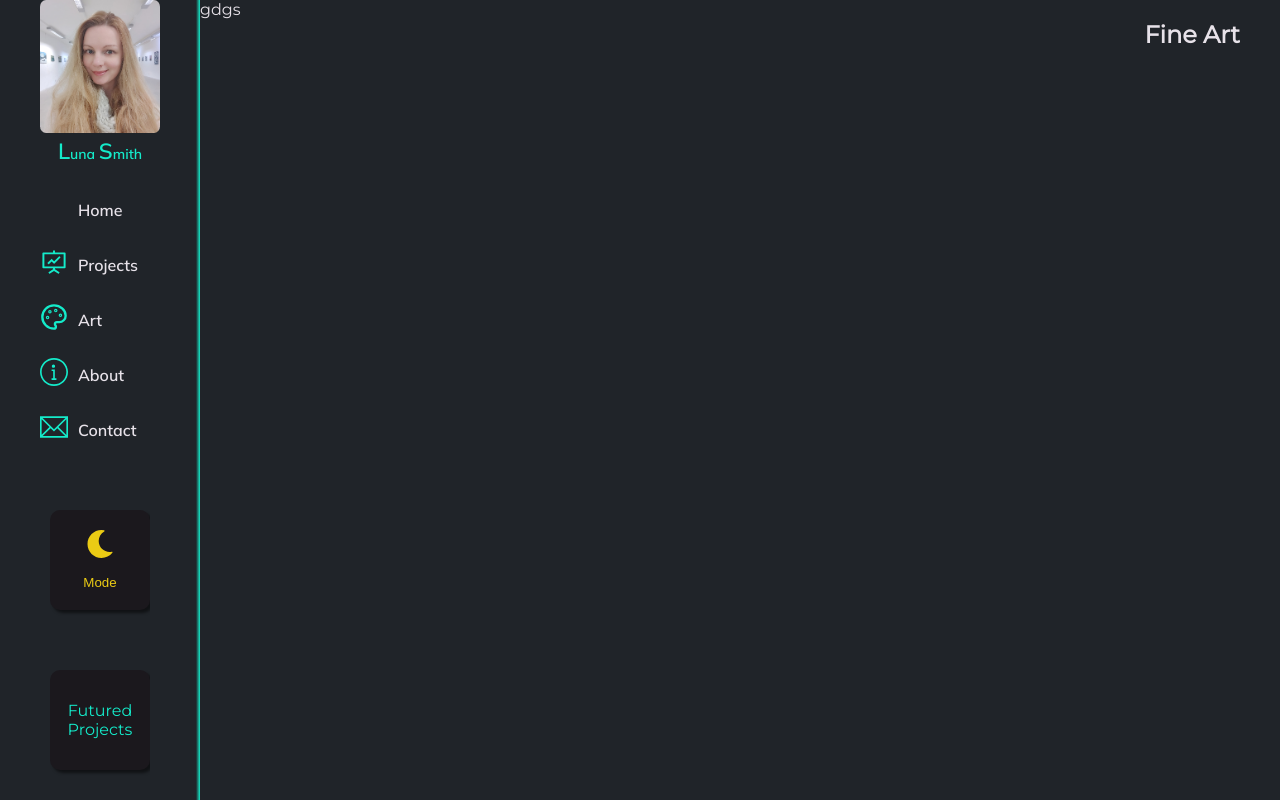
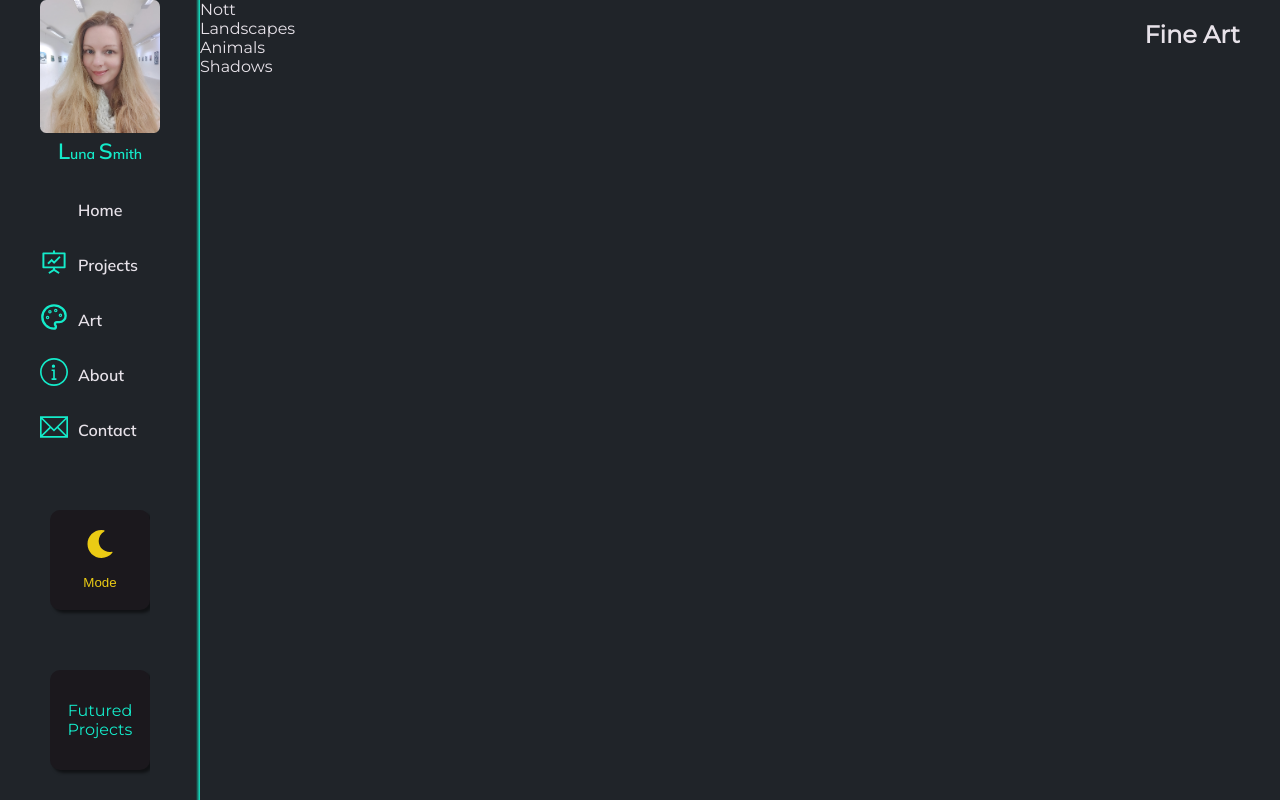
Before and after one commit to Lu-Smith/new_react_portfolio_sass, a React (Create React App) app: page /fineart in a window 1280 px wide. Built offline with nearby package versions, Linux system fonts and the light colour scheme; some icons are missing.

Commit message:
Updated content of FineArt

```diff
--- a/src/components/FineArt.tsx
+++ b/src/components/FineArt.tsx
@@ -1,5 +1,6 @@
 import React, { useState } from 'react';
 import Sidebar from './Sidebar';
+import paintings from '../assets/content/fineart';
 
 const FineArt = () => {
   const [mode, setMode] = useState('dark');
@@ -15,7 +16,11 @@ const FineArt = () => {
       </div>
       <div className="componentContainer">
         <h2>Fine Art</h2>
-        gdgs
+        {paintings.map((painting, index) => {
+          return <div className={painting.title} key={index}>
+            {painting.title}
+          </div>
+        })}
       </div>
     </div>
   )
```
